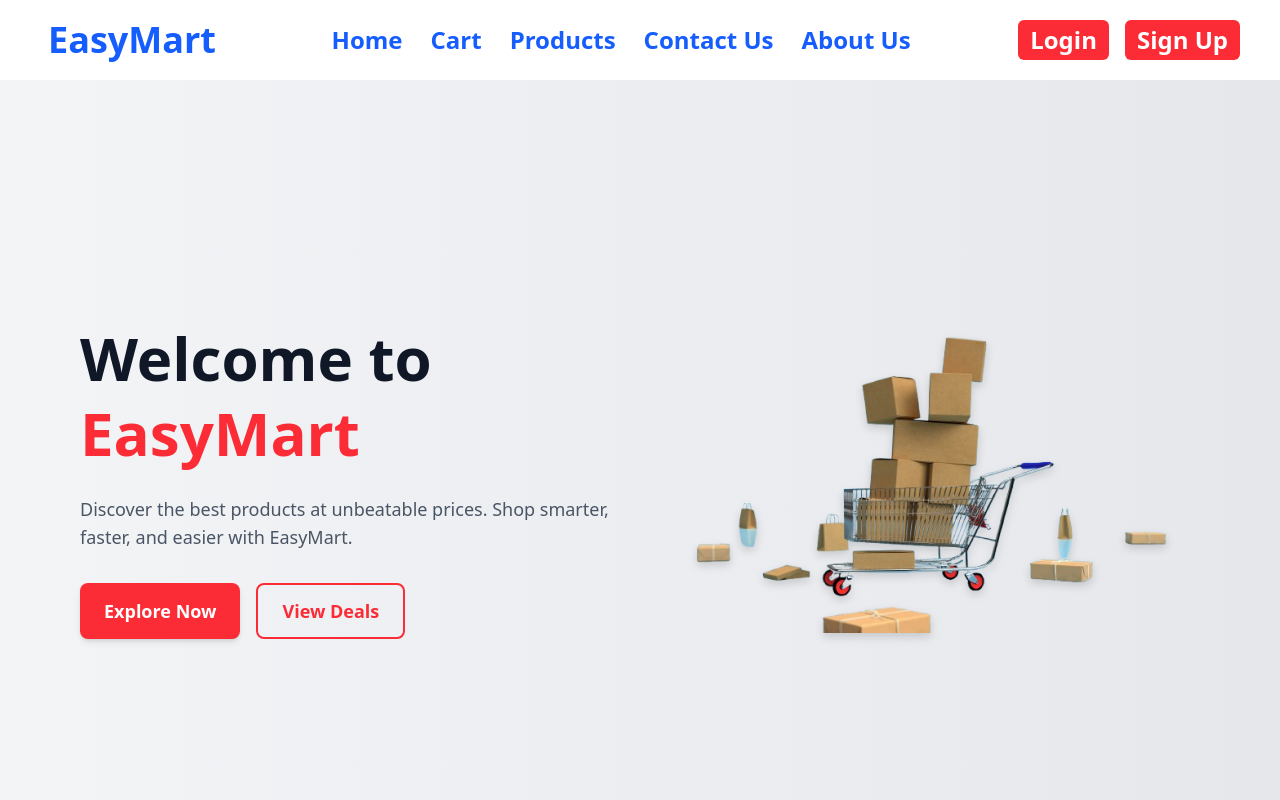
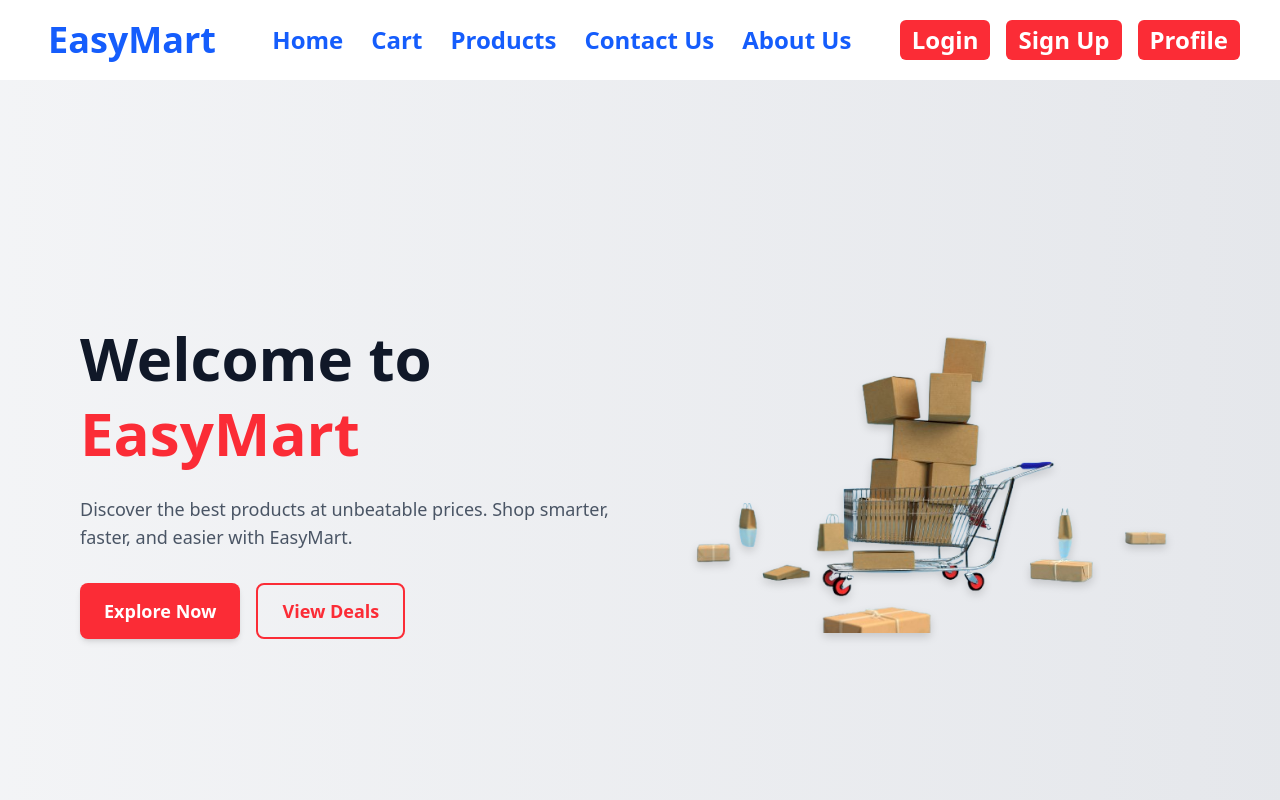
Before and after one commit to gauravkumar2005/EasyMart, a React (Vite) app in the folder Frontend/: page / in a window 1280 px wide. Shown: the top 800 px of the page. Built offline with nearby package versions, Linux system fonts and the light colour scheme.

Commit message:
add profile page link in navbar

```diff
--- a/Frontend/src/components/Navbar/Navbar.jsx
+++ b/Frontend/src/components/Navbar/Navbar.jsx
@@ -57,6 +57,10 @@ function Navbar() {
               <p className="px-3 py-1 rounded-md bg-red-500 transition hover:scale-110">
                 <Link to="/sign">Sign Up</Link>
               </p>
+
+              <p className="px-3 py-1 rounded-md bg-red-500 transition hover:scale-110">
+                <Link to="/profile">Profile</Link>
+              </p>
             </div>
           </div>
         </div>
```
